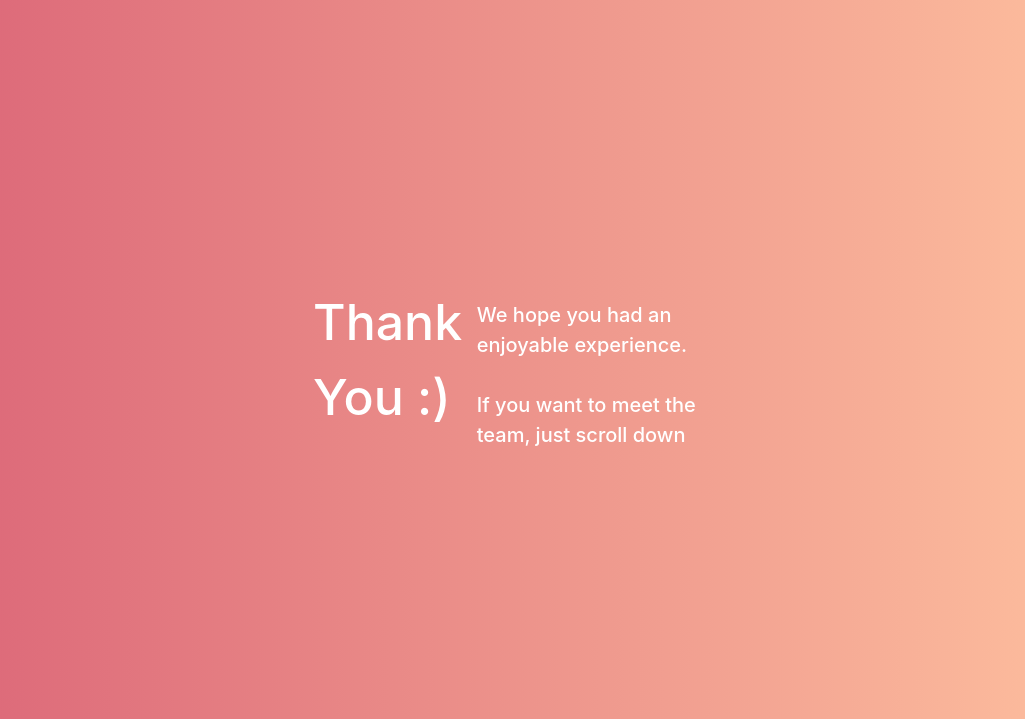
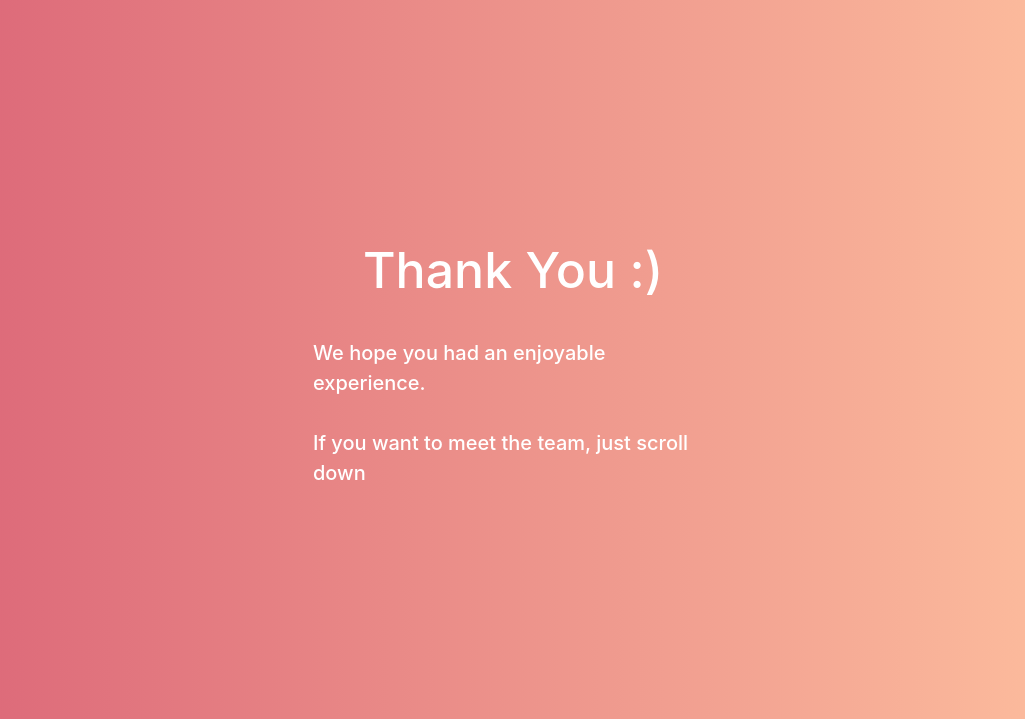
Before and after one commit to ayushjain1144/MSP-Recruitment-Web-Portal, a Django app: page /logout/ in a window 1280 px wide. Shown: the part 76-795 px from the top of the page, without its empty margins (127-1152 px from the left). Run offline with Django 3.2, Linux system fonts and the light colour scheme; some libraries are stand-ins or nearby versions.

Commit message:
Update thankYou.css

```diff
--- a/test_portal/static/FINISH/thankYou.css
+++ b/test_portal/static/FINISH/thankYou.css
@@ -3,6 +3,7 @@
     height: 100%;
     width: 400px;
     display: flex;
+    flex-direction: column;
     align-items: center;
     justify-content: center;
     font-weight: 500;
```
